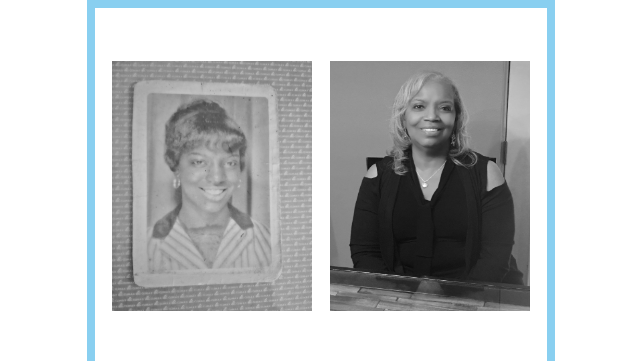
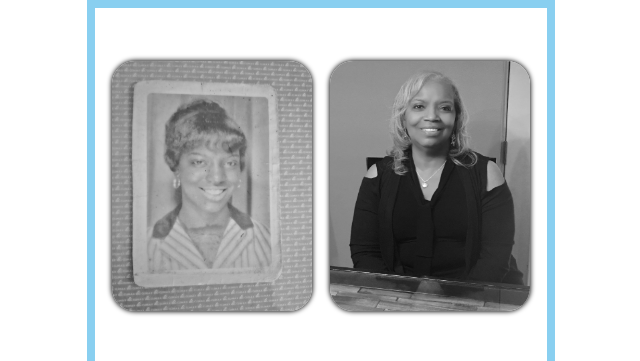
Before and after one commit to herbatorres1100/invitation, a plain HTML site: page photos.html in a window 1280 px wide. Shown: the top 361 px of the page, 319-959 px from the left. Drawn offline with Linux system fonts and the light colour scheme.

Commit message:
box border added

```diff
--- a/styles.css
+++ b/styles.css
@@ -14,6 +14,8 @@ body {
 img {
   width: 200px;
   height: 250px;
+  box-shadow: 0 0 5px .5px black;
+  border-radius: 23px;
 }
 
 .pictures {
```
